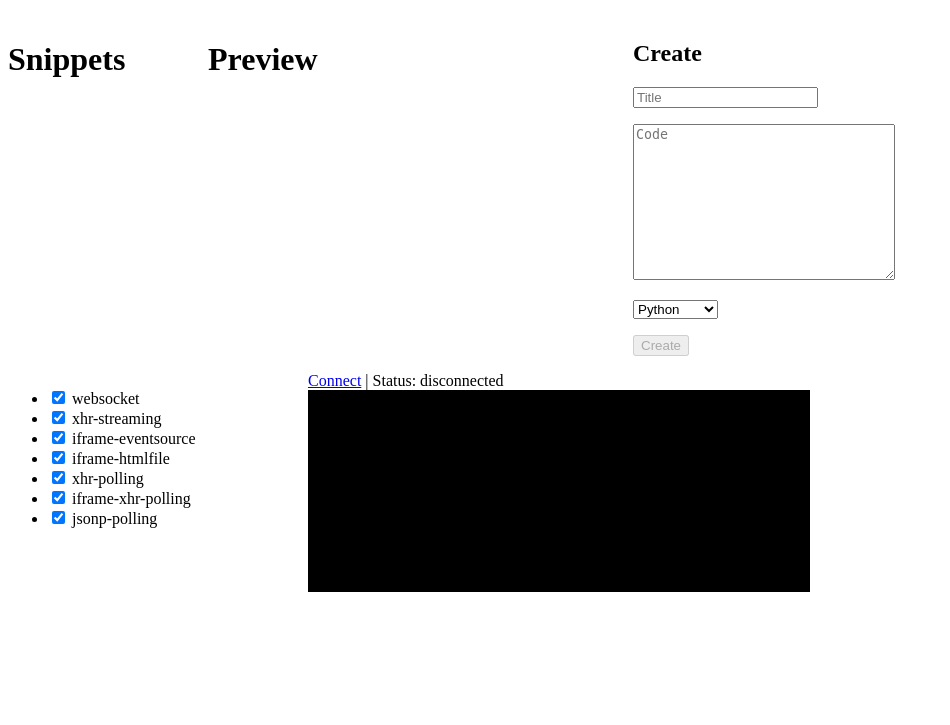
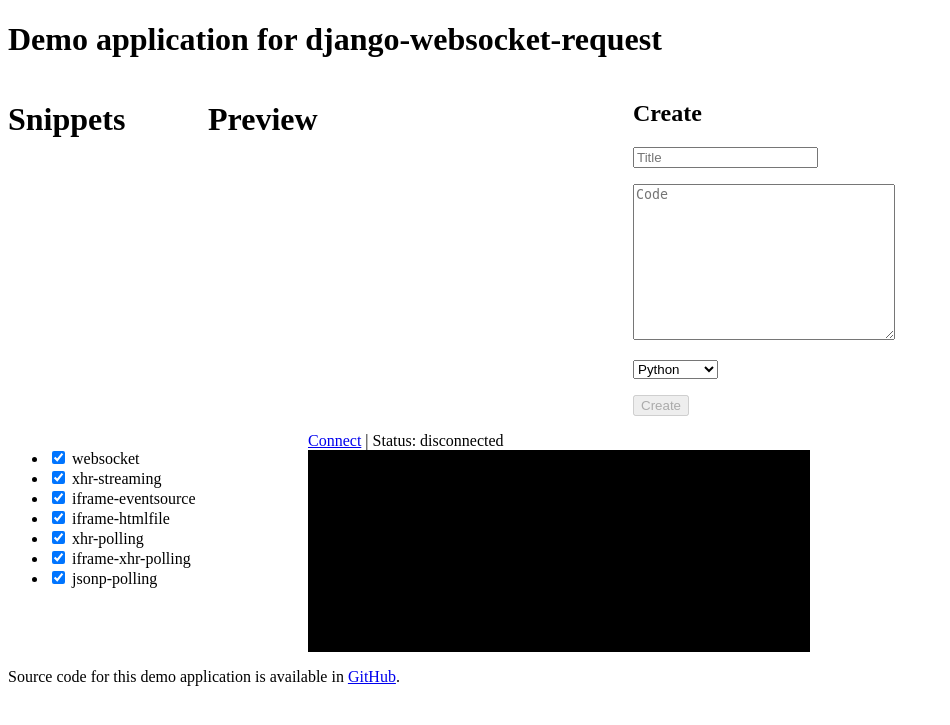
Before and after one commit to blimpio/django-websocket-request-example, a Python web app: template templates/index.html in a window 1280 px wide. Shown: the top 725 px of the page, without its empty margins (0-950 px from the left). Run offline with Jinja, Linux system fonts and the light colour scheme; the template is opened without the code that fills it, so the values that code supplies are empty; some libraries are stand-ins or nearby versions.

Commit message:
Add link back to repo

```diff
--- a/templates/index.html
+++ b/templates/index.html
@@ -49,6 +49,9 @@
     </head>
     <body>
         <div class="container">
+            <h1>
+                Demo application for django-websocket-request
+            </h1>
             <div id="snippets">
                 <h1>Snippets</h1>
                 <ul class="snippets"></ul>
@@ -112,7 +115,9 @@
                 </div>
                 <div id="log"></div>
             </div>
-
+            <div class="info">
+                <p>Source code for this demo application is available in <a href="https://github.com/GetBlimp/django-websocket-request-example" target="_blank">GitHub</a>.</p>
+            </div>
         </div>
     </body>
     <script src="http://code.jquery.com/jquery-2.1.0.min.js"></script>
```
